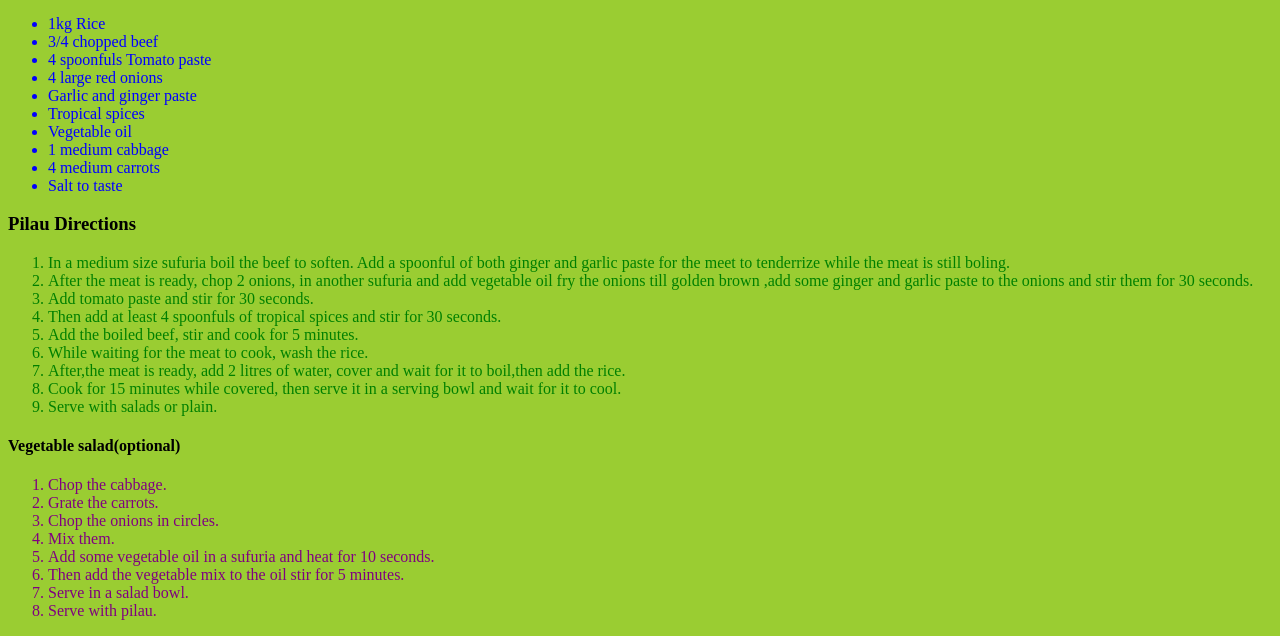
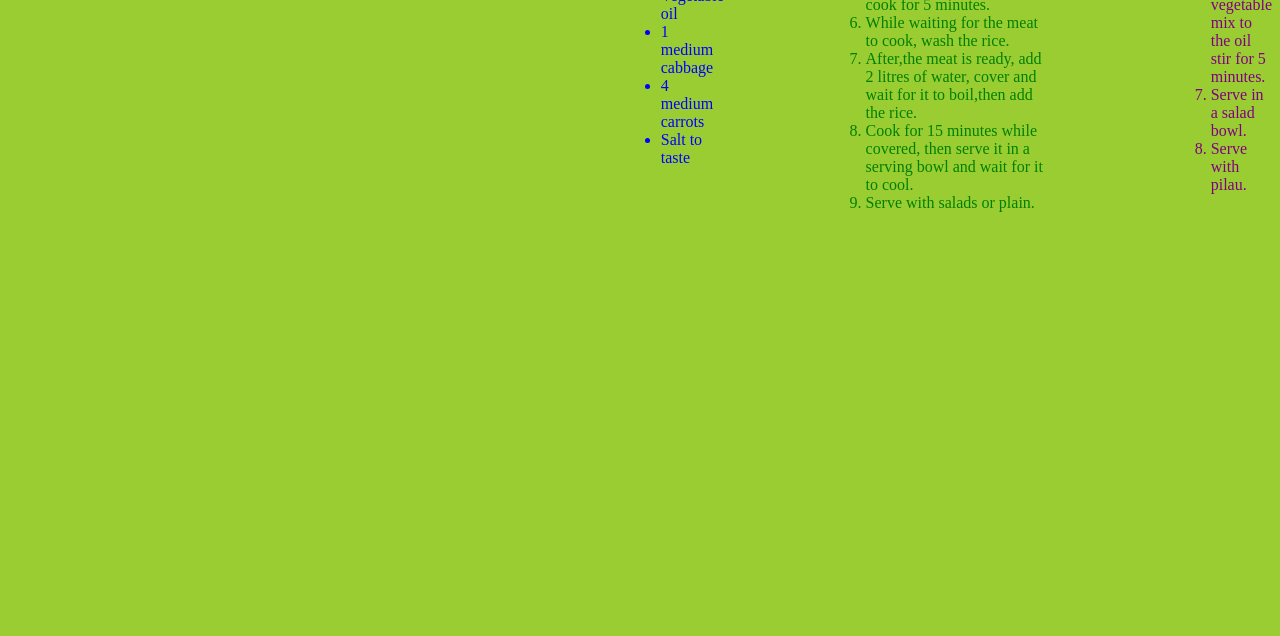
Before and after one commit to njokiw/odin-recipes, a plain HTML site: page recipes/pilau.html in a window 1280 px wide. Shown: the part 388-1024 px from the top of the page. After the commit the page ends 800 px from the top, so only its background shows below. Drawn offline with Linux system fonts and the light colour scheme.

Commit message:
modifying pilau css

```diff
--- a/recipes/styles.css
+++ b/recipes/styles.css
@@ -1,5 +1,9 @@
 #body{
     background-color: yellowgreen;
+    display: flex;
+    justify-content: center;
+    align-items: center;
+    gap: 10px;
 }
 #pilau, #title {
     font: bolder;
```
